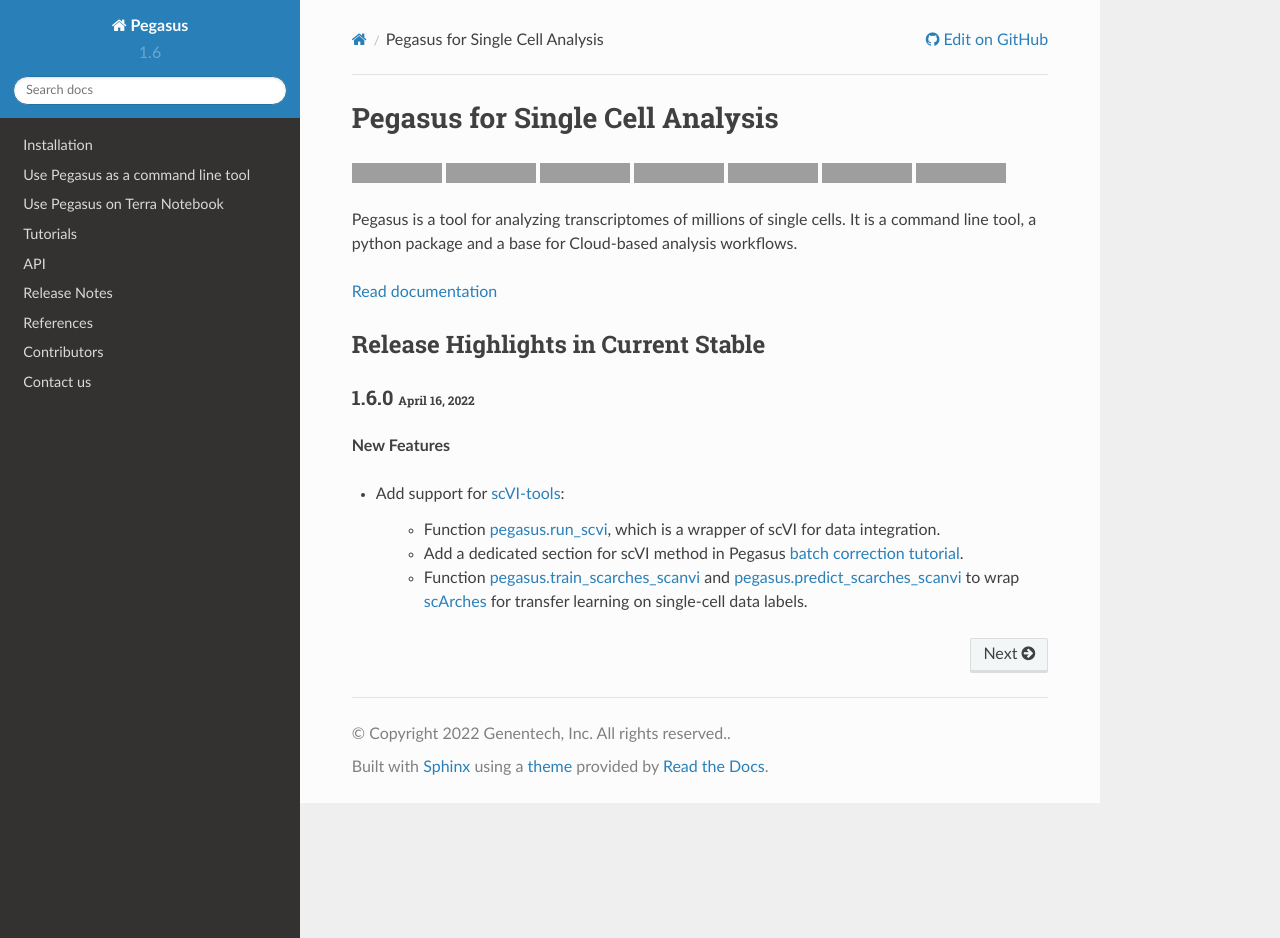
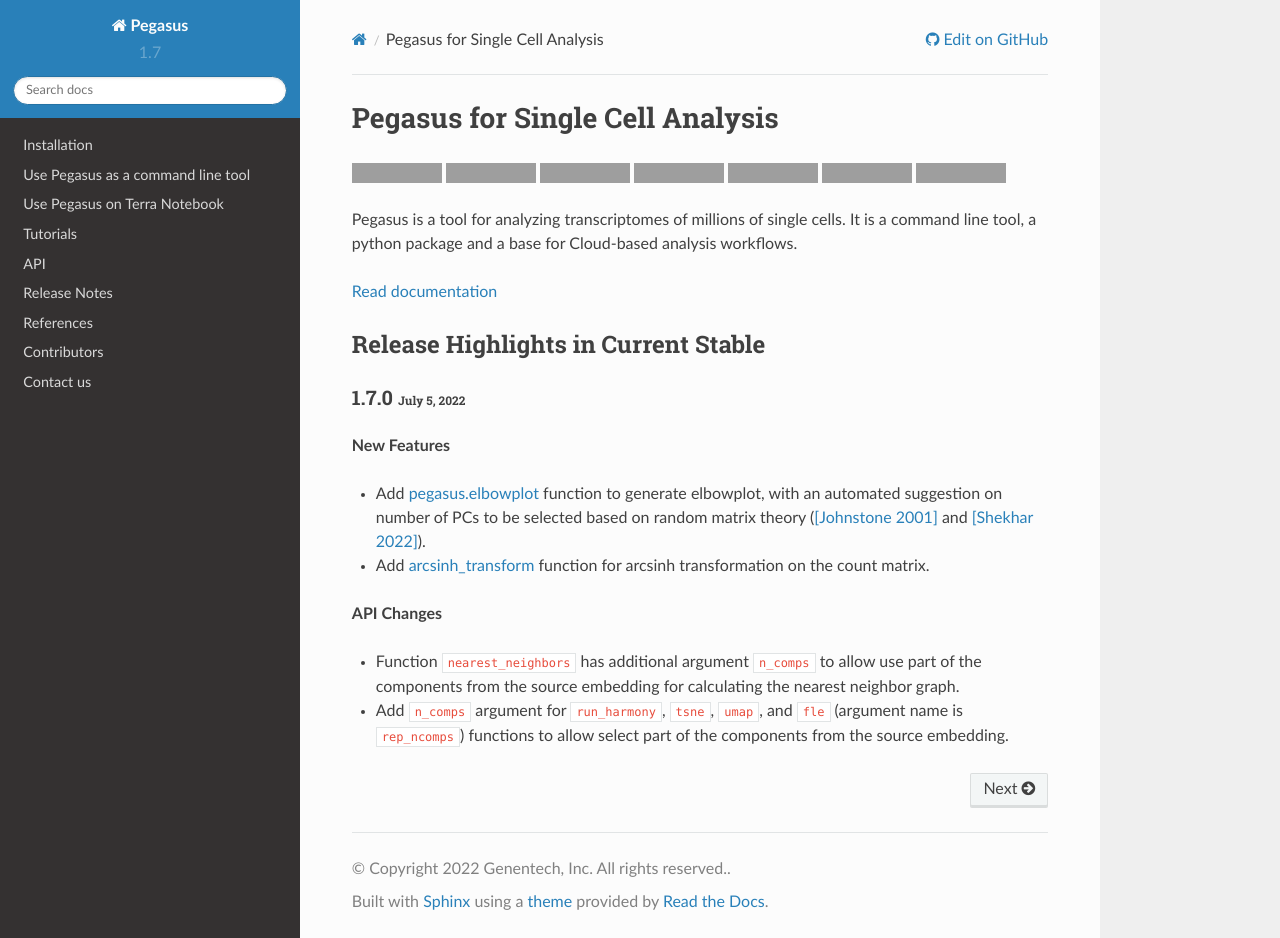
Before and after one commit to lilab-bcb/pegasus, a Sphinx documentation site: the page built from docs/index.rst, in a window 1280 px wide and 938 px high, cut to the strip 0-938 px from the top of the window. Built offline with Sphinx 7.4.7 and the Read the Docs theme 2.0.0, drawn with Linux system fonts in a browser that asks for light colours; formulas are drawn with MathJax 3; grey boxes are pictures that could not be loaded.

Commit message:
update docs

```diff
--- a/docs/api/index.rst
+++ b/docs/api/index.rst
@@ -32,6 +32,7 @@
     filter_data
     identify_robust_genes
     log_norm
+    arcsinh_transform
     highly_variable_features
     select_features
     pca
@@ -164,6 +165,7 @@
     ridgeplot
     wordcloud
     plot_gsea
+    elbowplot
 
 Pseudo-bulk analysis
 ---------------------
--- a/docs/conf.py
+++ b/docs/conf.py
@@ -29,9 +29,9 @@
 )
 
 # The short X.Y version
-version = "1.6"
+version = "1.7"
 # The full version, including alpha/beta/rc tags
-release = "1.6.0"
+release = "1.7.0"
 
 
 # -- General configuration ---------------------------------------------------
@@ -83,7 +83,7 @@
 #
 # This is also used if you do content translation via gettext catalogs.
 # Usually you set "language" from the command line for these cases.
-language = None
+language = "en"
 
 # List of patterns, relative to source directory, that match files and
 # directories to ignore when looking for source files.
--- a/docs/index.rst
+++ b/docs/index.rst
@@ -10,7 +10,7 @@
 Release Highlights in Current Stable
 ~~~~~~~~~~~~~~~~~~~~~~~~~~~~~~~~~~~~~
 
-.. include:: release_notes/version_1_6.rst
+.. include:: release_notes/version_1_7.rst
 
 .. toctree::
    :maxdepth: 1
--- a/docs/release_notes.rst
+++ b/docs/release_notes.rst
@@ -5,6 +5,11 @@
 
 .. note::
     Also see the release notes of `PegasusIO <https://pegasusio.readthedocs.io/en/stable/release_notes.html>`__.
+
+Version 1.7
+~~~~~~~~~~~~~
+
+.. include:: release_notes/version_1_7.rst
 
 Version 1.6
 ~~~~~~~~~~~~~
--- /dev/null
+++ b/docs/release_notes/version_1_7.rst
@@ -0,0 +1,12 @@
+1.7.0 :small:`July 5, 2022`
+^^^^^^^^^^^^^^^^^^^^^^^^^^^^^^^^^^
+
+**New Features**
+
+* Add `pegasus.elbowplot <./api/pegasus.elbowplot.html>`_ function to generate elbowplot, with an automated suggestion on number of PCs to be selected based on random matrix theory (`[Johnstone 2001] <https://projecteuclid.org/journals/annals-of-statistics/volume-29/issue-2/On-the-distribution-of-the-largest-eigenvalue-in-principal/10.1214/aos/1009210544.full>`_ and `[Shekhar 2022] <https://elifesciences.org/articles/73809>`_).
+* Add `arcsinh_transform <./api/pegasus.arcsinh_transform.html>`_ function for arcsinh transformation on the count matrix.
+
+**API Changes**
+
+* Function ``nearest_neighbors`` has additional argument ``n_comps`` to allow use part of the components from the source embedding for calculating the nearest neighbor graph.
+* Add ``n_comps`` argument for ``run_harmony``, ``tsne``, ``umap``, and ``fle`` (argument name is ``rep_ncomps``) functions to allow select part of the components from the source embedding.
```
Also changed, not shown: 1 other file.
